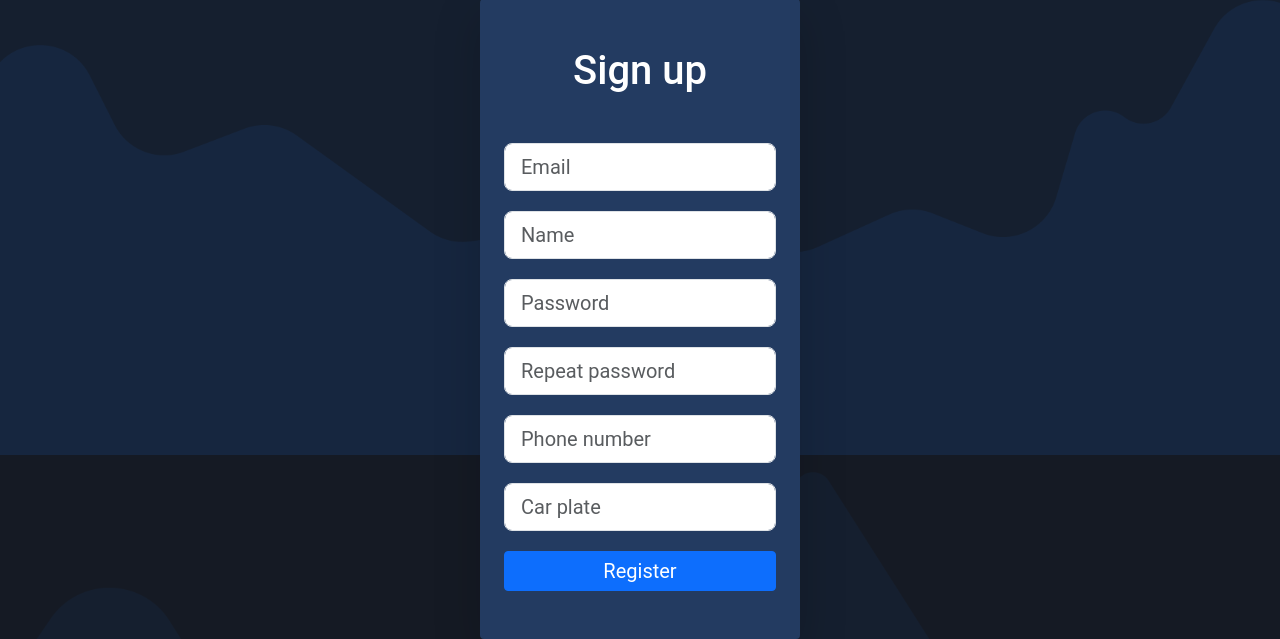
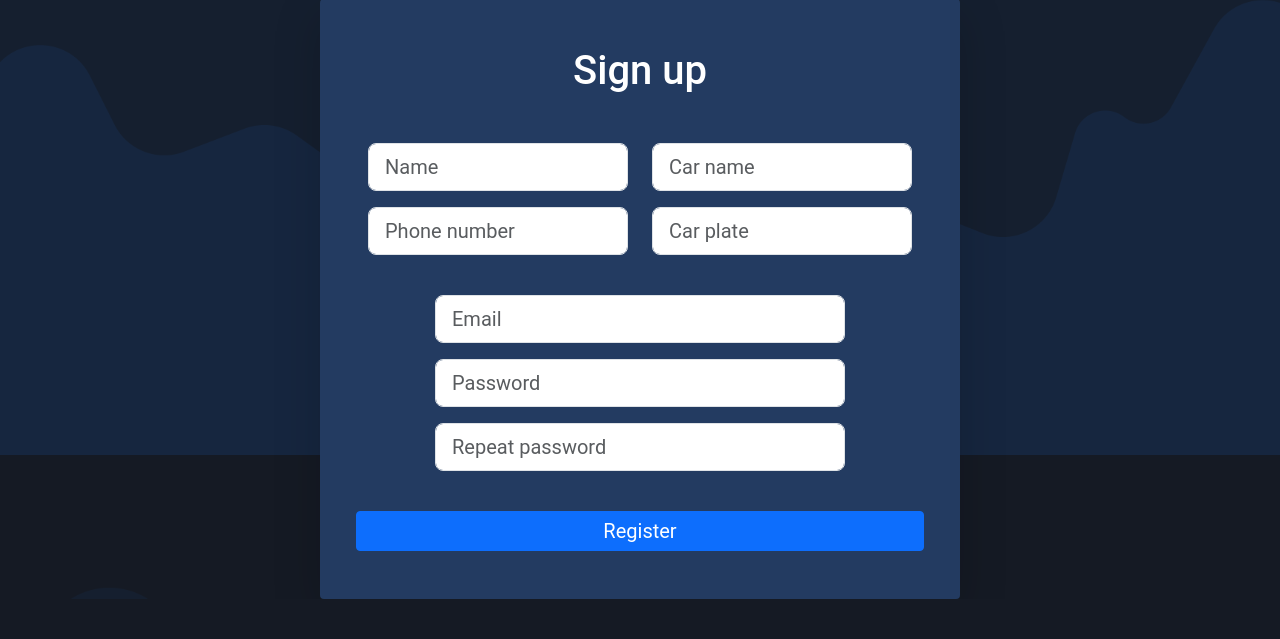
Before and after one commit to oliverdev75/esp32-parking, a Flask app: template app/templates/register.html in a window 1280 px wide. Shown: the part 345-984 px from the top of the page. After the commit the page ends 944 px from the top, so only its background shows below. Run offline with Flask 3, Linux system fonts and the light colour scheme; the template is opened without the code that fills it: values that come from a table or form of the project are taken from there, others are empty; parts of the project's set-up code (start-up, migrations or seed data) failed here and were passed over; some libraries are stand-ins or nearby versions; grey boxes are pictures that could not be loaded.

Commit message:
Register in progress

```diff
--- a/app/routes/auth.py
+++ b/app/routes/auth.py
@@ -35,7 +35,7 @@ def login():
         form=form,
         message=message,
         message_type=message_type,
-        logged=False
+        user=session.get('user'),
     )
 
 @app.route('/register', methods=['GET', 'POST'])
@@ -50,12 +50,14 @@ def register():
         repeat_password = form.repeat_password.data
         if user:
             return render_template('register.html',
+               form=form,
                message="User already exists!",
                message_type="danger"
             )
 
         if password != repeat_password:
             return render_template('register.html',
+               form=form,
                message="Passwords don't match!",
                message_type="danger"
             )
@@ -78,7 +80,7 @@ def register():
         db.session.add(user)
         db.session.commit()
 
-    return render_template('register.html')
+    return render_template('register.html', form=form, user=session.get('user'))
 
 
 @app.route('/logout')
--- a/app/templates/parking.html
+++ b/app/templates/parking.html
@@ -18,7 +18,7 @@
                     <div class="line-dashed"></div>
                     <div class="parking-container align-items-center">
                         <div class="h100 d-flex justify-content-center align-items-center">
-                            <img src="{{ url_for('static', filename='images/tree_top.svg') }}" alt="Tree top">
+                            <img src="{{ url_for('static', filename='images/tree.png') }}" alt="Tree top">
                         </div>
                         {% for position in positions %}
                             {% if position.is_reserved() %}
--- a/app/templates/register.html
+++ b/app/templates/register.html
@@ -1,44 +1,50 @@
 {% extends "base.html" %}
 
 {% block title %}
-    Information
+    Sign up
 {% endblock %}
 
 {% block content %}
     <main class="w-100 h-100 d-flex justify-content-center align-items-center">
-        <form class="w-25 px-4 py-5 shadow-lg container register-form" method="post" novalidate>
-
+        <form class="w-50 p-5 shadow-lg container register-form" method="post" novalidate>
             <h1 class="mb-5 text-center">Sign up</h1>
-
+            <div class="row justify-content-center">
+                <div class="row w-100 mb-4 p-0">
+                    <div class="col">
                         {% if message %}
                             <div class="alert alert-{{ message_type }}">{{ message }}</div>
                         {% endif %}
-            {% if user_ip %}
-                <div class="alert alert-info">Your IP is: {{ user_ip }}</div>
-            {% endif %}
                         {{ form.hidden_tag() }}
-
                         <div class="mb-3 flex gx-3">
-                {{ form.email(class_="form-control form-control-lg", placeholder="Email") }}
+                            {{ form.name(class_="form-control form-control-lg m-0", placeholder="Name") }}
                         </div>
                         <div class="mb-3 flex gx-3">
-                {{ form.name(class_="form-control form-control-lg", placeholder="Name") }}
+                            {{ form.contact(class_="form-control form-control-lg m-0", placeholder="Phone number") }}
+                        </div>
+                    </div>
+                    <div class="col">
+                        <div class="mb-3 flex gx-3">
+                            {{ form.car_name(class_="form-control form-control-lg m-0", placeholder="Car name") }}
                         </div>
                         <div class="mb-3 flex gx-3">
-                {{ form.password(class_="form-control form-control-lg", placeholder="Password") }}
+                            {{ form.car_plate(class_="form-control form-control-lg m-0", placeholder="Car plate") }}
+                        </div>
+                    </div>
+                </div>
+                <div class="row w-75 p-0">
+                    <div class="mb-3 flex gx-3">
+                            {{ form.email(class_="form-control form-control-lg m-0", placeholder="Email") }}
                     </div>
                     <div class="mb-3 flex gx-3">
-                {{ form.repeat_password(class_="form-control form-control-lg", placeholder="Repeat password") }}
+                        {{ form.password(class_="form-control form-control-lg m-0", placeholder="Password") }}
                     </div>
                     <div class="mb-3 flex gx-3">
-                {{ form.contact(class_="form-control form-control-lg", placeholder="Phone number") }}
+                        {{ form.repeat_password(class_="form-control form-control-lg m-0", placeholder="Repeat password") }}
                     </div>
-            <div class="mb-3 flex gx-3">
-                {{ form.car_plate(class_="form-control form-control-lg", placeholder="Car plate") }}
                 </div>
-            {{ form.submit(class_="btn btn-primary btn-lg w-100 register-button") }}
-            <div>
-                {{ result }}
+            </div>
+            <div class="row">
+                {{ form.submit(class_="btn btn-primary btn-lg w-100 mt-4 register-button") }}
             </div>
         </form>
     </main>
```
Also changed, not shown: app/templates/login.html (+14 -0 lines), app/templates/vehicles.html (+6 -1 lines). Lines whose indentation alone changed are shown as unchanged.
